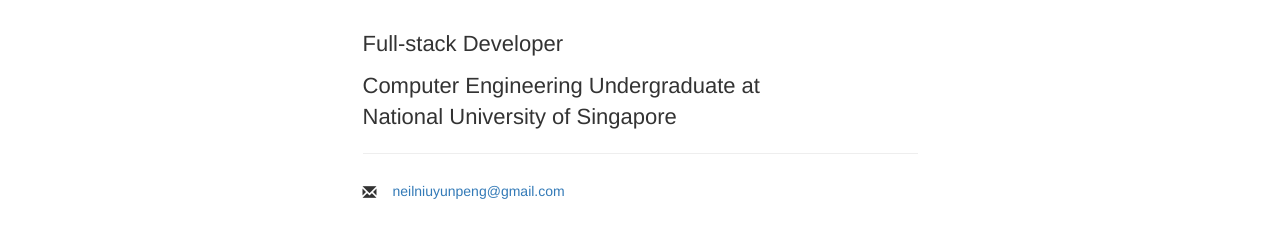
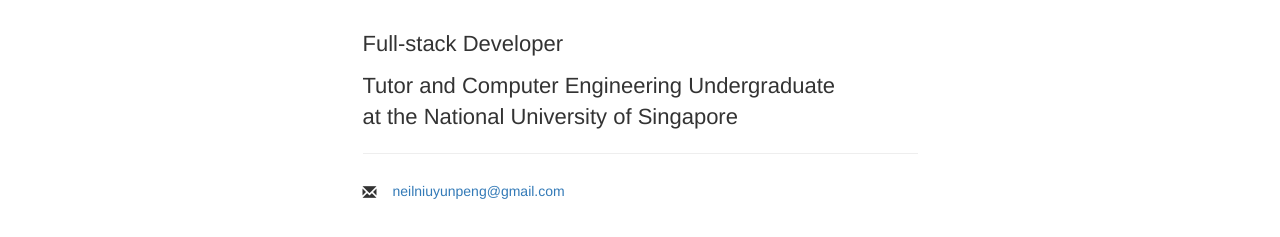
Before and after one commit to Beckid/Beckid.github.io, a plain HTML site: page index.html in a window 1280 px wide. Shown: the part 497-734 px from the top of the page. Drawn offline with nearby package versions, Linux system fonts and the light colour scheme.

Commit message:
Add tutor to the homepage

```diff
--- a/index.html
+++ b/index.html
@@ -95,7 +95,7 @@
 				<h1>Hi, I'm <span class="homepage-name">Niu Yunpeng</span>.</h1>
 				<br>
 				<p>Full-stack Developer</p>
-				<p>Computer Engineering Undergraduate at <br>National University of Singapore</p>
+				<p>Tutor and Computer Engineering Undergraduate <br>at the National University of Singapore</p>
 			</div>
 
 			<hr>
```
